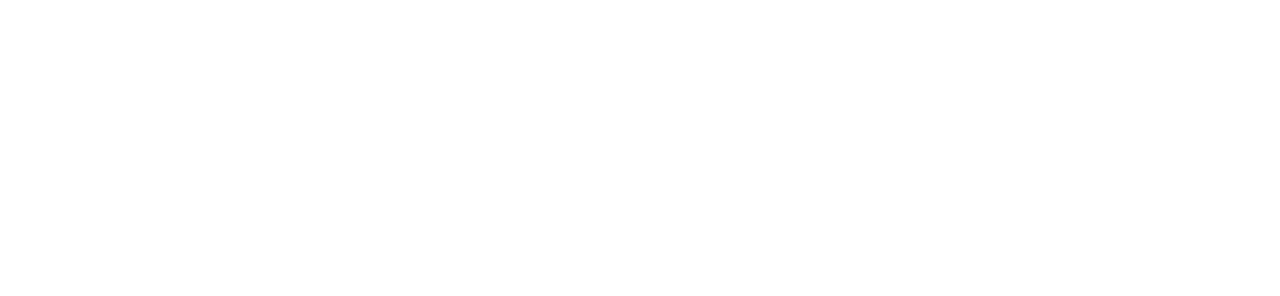
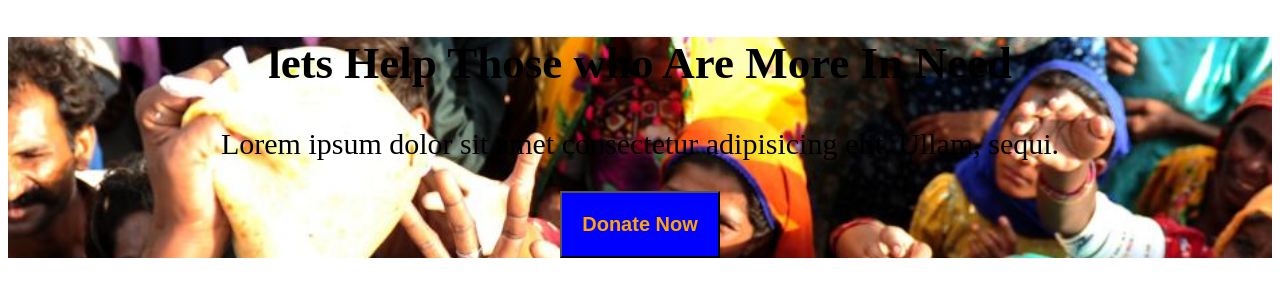
Before and after one commit to souravadhikar1/my-personal-web, a plain HTML site: page index.html in a window 1280 px wide. Drawn offline with Linux system fonts and the light colour scheme.

Commit message:
first title

```diff
--- a/index.html
+++ b/index.html
@@ -5,8 +5,17 @@
     <meta http-equiv="X-UA-Compatible" content="IE=edge">
     <meta name="viewport" content="width=device-width, initial-scale=1.0">
     <title> My Personal Website</title>
+    <link rel="stylesheet" href="web.css">
 </head>
 <body>
+    <section class="first-title">
+<h1> lets Help Those who Are More In Need</h1>
+<p> Lorem ipsum dolor sit amet consectetur adipisicing elit. Ullam, sequi.</p>
+
+<button class="first-d"> <strong> Donate Now</strong>
+
+</button>
+    </section>
 
 </body>
 </html>
--- /dev/null
+++ b/web.css
@@ -0,0 +1,14 @@
+.first-title{
+    text-align: center;
+    font-size: 30px;
+    text-decoration: solid white;
+    background-image: url("images/donation0.jpg");
+    background-size: cover;
+    background-repeat: no-repeat;
+}
+.first-d{
+    color: orange;
+    padding: 20px;
+    font-size: 20px;
+    background-color: blue;
+}
```
